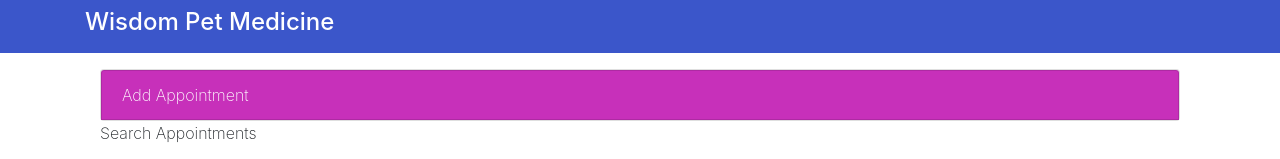
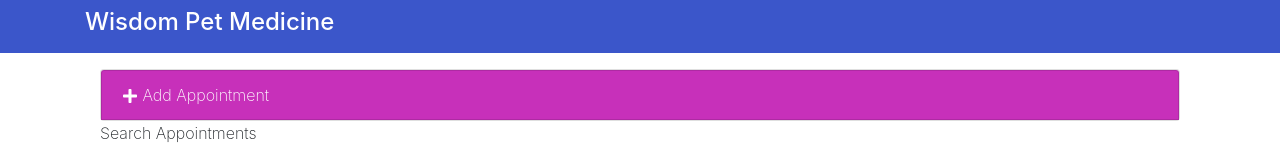
Before and after one commit to kwarodom/learnreactinterface, a React (Create React App) app: page / in a window 1280 px wide. Shown: the top 159 px of the page. Built offline with nearby package versions, Linux system fonts and the light colour scheme.

Commit message:
3.3 Handling a toggle

```diff
--- a/src/components/AddAppointments.js
+++ b/src/components/AddAppointments.js
@@ -1,4 +1,5 @@
 import React, { Component } from 'react';
+import { FaPlus } from 'react-icons/fa';
 
 class AddAppointments extends Component {
   render() {
@@ -9,8 +10,10 @@ class AddAppointments extends Component {
             (this.props.formDisplay ? '' : 'add-appointment')
             }
         >
-        <div className="apt-addheading card-header bg-primary text-white">
-          Add Appointment
+        <div className="apt-addheading card-header bg-primary text-white"
+            onClick={this.props.toggleForm}
+        >
+          <FaPlus /> Add Appointment
         </div>
 
         <div className="card-body">
--- a/src/components/App.js
+++ b/src/components/App.js
@@ -16,7 +16,8 @@ class App extends Component {
       lastIndex: 0,
       formDisplay: false
     }
-    this.deleteAppointment =  this.deleteAppointment.bind(this);
+    this.deleteAppointment = this.deleteAppointment.bind(this);
+    this.toggleForm = this.toggleForm.bind(this);
   }
 
   deleteAppointment(apt) {
@@ -25,6 +26,12 @@ class App extends Component {
 
     this.setState({
       myAppointments: tempApts
+    })
+  }
+
+  toggleForm() {
+    this.setState({
+      formDisplay: !this.state.formDisplay
     })
   }
 
@@ -52,7 +59,10 @@ class App extends Component {
           <div className="row">
             <div className="col-md-12 bg-white">
               <div className="container">
-                <AddAppointments formDisplay={this.state.formDisplay}/>
+                <AddAppointments
+                formDisplay={this.state.formDisplay}
+                toggleForm={this.toggleForm}
+                />
                 <SearchAppointments />
                 <ListAppointments appointments={ this.state.myAppointments }
                 deleteAppointment={ this.deleteAppointment } />
```
